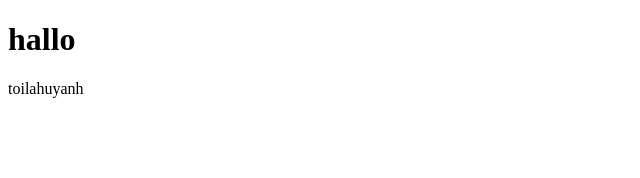
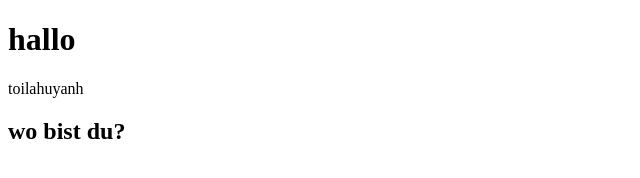
Before and after one commit to huyanhisme/LOP.github.io, a plain HTML site: page wa/lesson1/index.html in a window 1280 px wide. Shown: the whole page, without its empty margins (0-640 px from the left). Drawn offline with Linux system fonts and the light colour scheme.

Commit message:
index.html

```diff
--- a/wa/lesson1/index.html
+++ b/wa/lesson1/index.html
@@ -9,5 +9,6 @@
 <body>
     <h1>hallo</h1>
     <p>toilahuyanh</p>
+    <h2>wo bist du?</h2>
 </body>
 </html>
```
